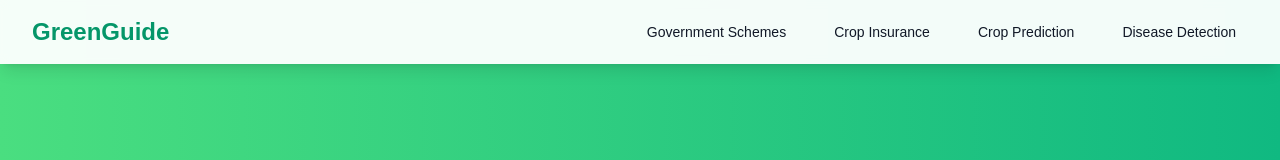
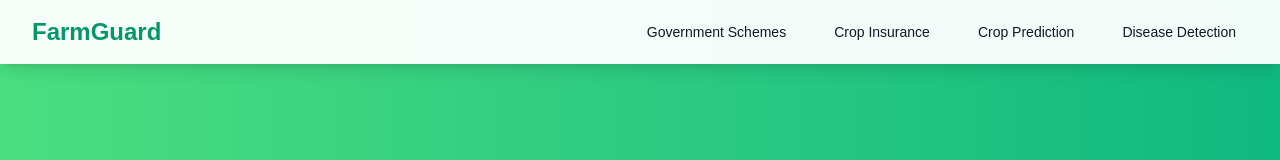
Before and after one commit to hrushiK1415/farmgaurd, a Next.js app: page / in a window 1280 px wide. Shown: the top 160 px of the page. Built offline with nearby package versions, Linux system fonts and the light colour scheme.

Commit message:
Update navbar.jsx

```diff
--- a/src/components/ui/navbar.jsx
+++ b/src/components/ui/navbar.jsx
@@ -15,7 +15,7 @@ const Navbar = () => {
         <div className="flex items-center justify-between h-16">
           <div className="flex items-center">
             <Link href="/" className="text-emerald-600 font-bold text-2xl hover:text-emerald-700 transition-colors">
-              GreenGuide
+              FarmGuard
             </Link>
           </div>
           <div className="-mr-2 flex md:hidden">
```
